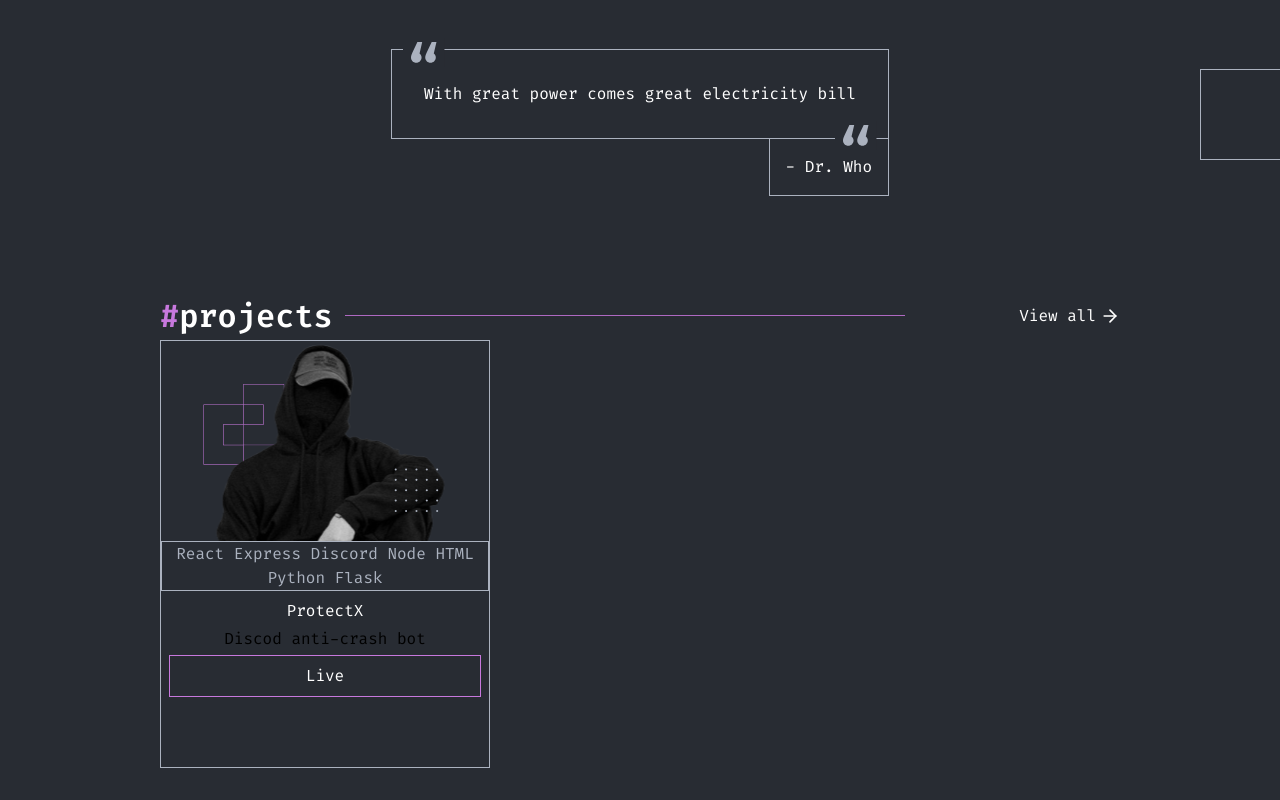
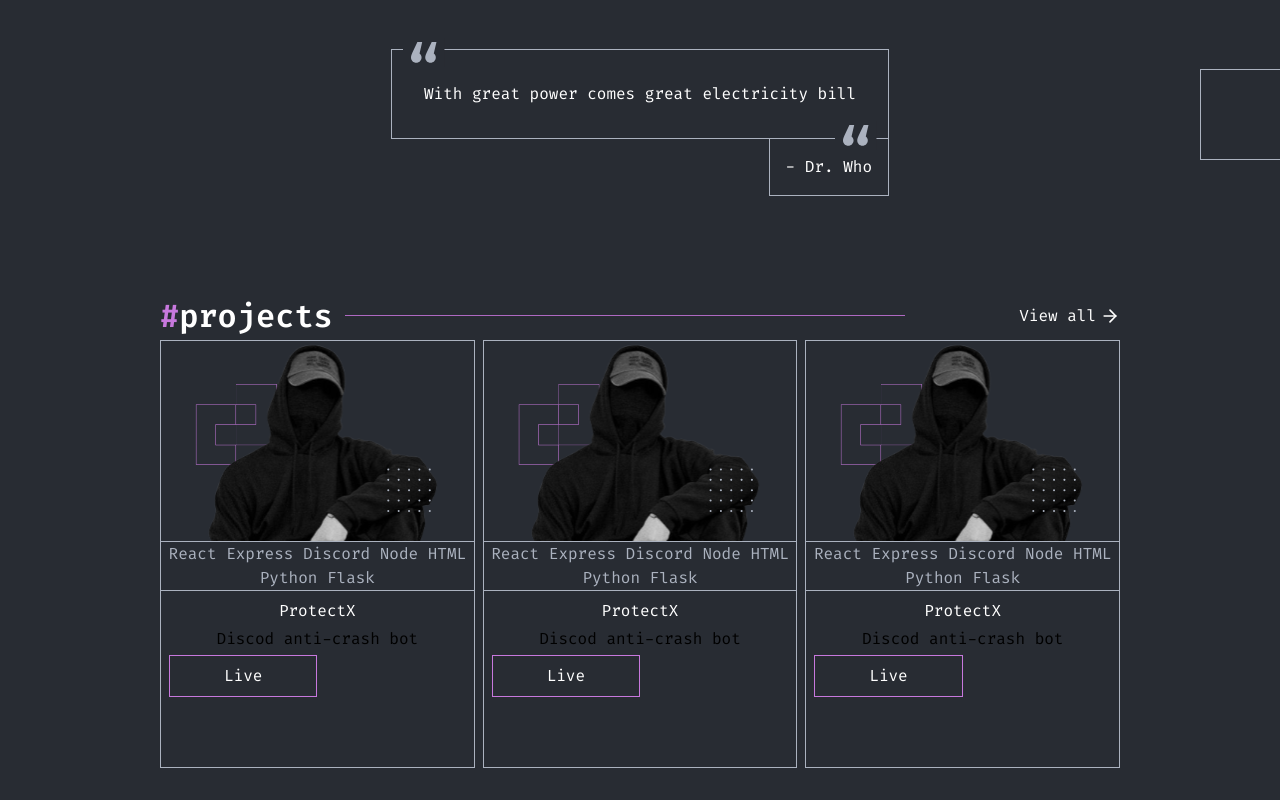
Before and after one commit to diwahar-m/personal-portfolio, a React (Vite) app: page / in a window 1280 px wide. Shown: the part 583-1383 px from the top of the page. Built offline with nearby package versions, Linux system fonts and the light colour scheme; a web font is replaced by a local one.

Commit message:
projects card added

```diff
--- a/src/components/ProjectCard.jsx
+++ b/src/components/ProjectCard.jsx
@@ -5,7 +5,7 @@ export default function ProjectCard() {
   return (
     <div className="w-[330px] h-[428px] border-1 border-[#ABB2BF] flex flex-col items-stretch">
       <img src={ProfileImage} className="w-full h-[200px]" />
-      <div className="border-1 border-[#ABB2BF]">
+      <div className="border-1 border-l-0 border-r-0 border-[#ABB2BF]">
         <h5 className="text-[#ABB2BF]">
           React Express Discord Node HTML Python Flask
         </h5>
@@ -13,7 +13,7 @@ export default function ProjectCard() {
       <div className="p-2 flex flex-col gap-1">
         <h2 className="text-[#fff]">ProtectX</h2>
         <p>Discod anti-crash bot</p>
-        <button className="border-[#C778DD] hover:border-[#fff] border-[0.1rem] py-[0.5rem] px-[1rem] text-[#fff] hover:text-[#C778DD]">
+        <button className="border-[#C778DD] hover:border-[#fff] w-[50%] border-[0.1rem] py-[0.5rem] px-[1rem] text-[#fff] hover:text-[#C778DD]">
           Live
         </button>
       </div>
--- a/src/components/Projects.jsx
+++ b/src/components/Projects.jsx
@@ -5,7 +5,7 @@ import ProjectCard from "./ProjectCard";
 
 export default function Projects() {
   return (
-    <div className="sm:mx-[8rem]  ">
+    <div className="sm:mx-[8rem]   ">
       <div className="flex justify-between items-center">
         <div className="flex gap-3 items-center">
           <h3 className="font-semibold text-[#fff] text-[2rem]">
@@ -18,7 +18,11 @@ export default function Projects() {
           <ArrowRight size={"20"} color="#fff" />
         </div>
       </div>
-      <ProjectCard />
+      <div className="flex justify-between gap-2">
+        <ProjectCard />
+        <ProjectCard />
+        <ProjectCard />
+      </div>
     </div>
   );
 }
```
